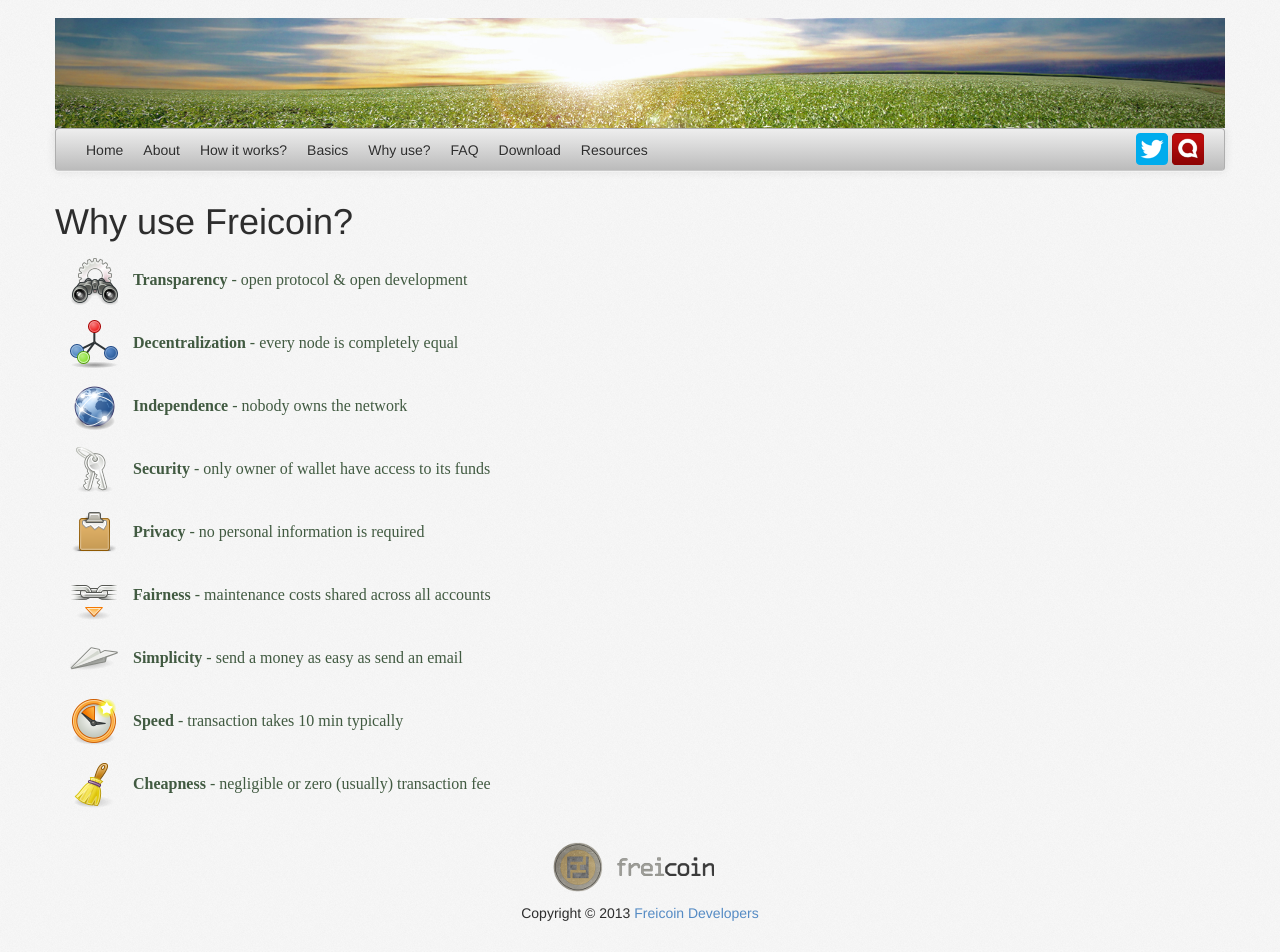
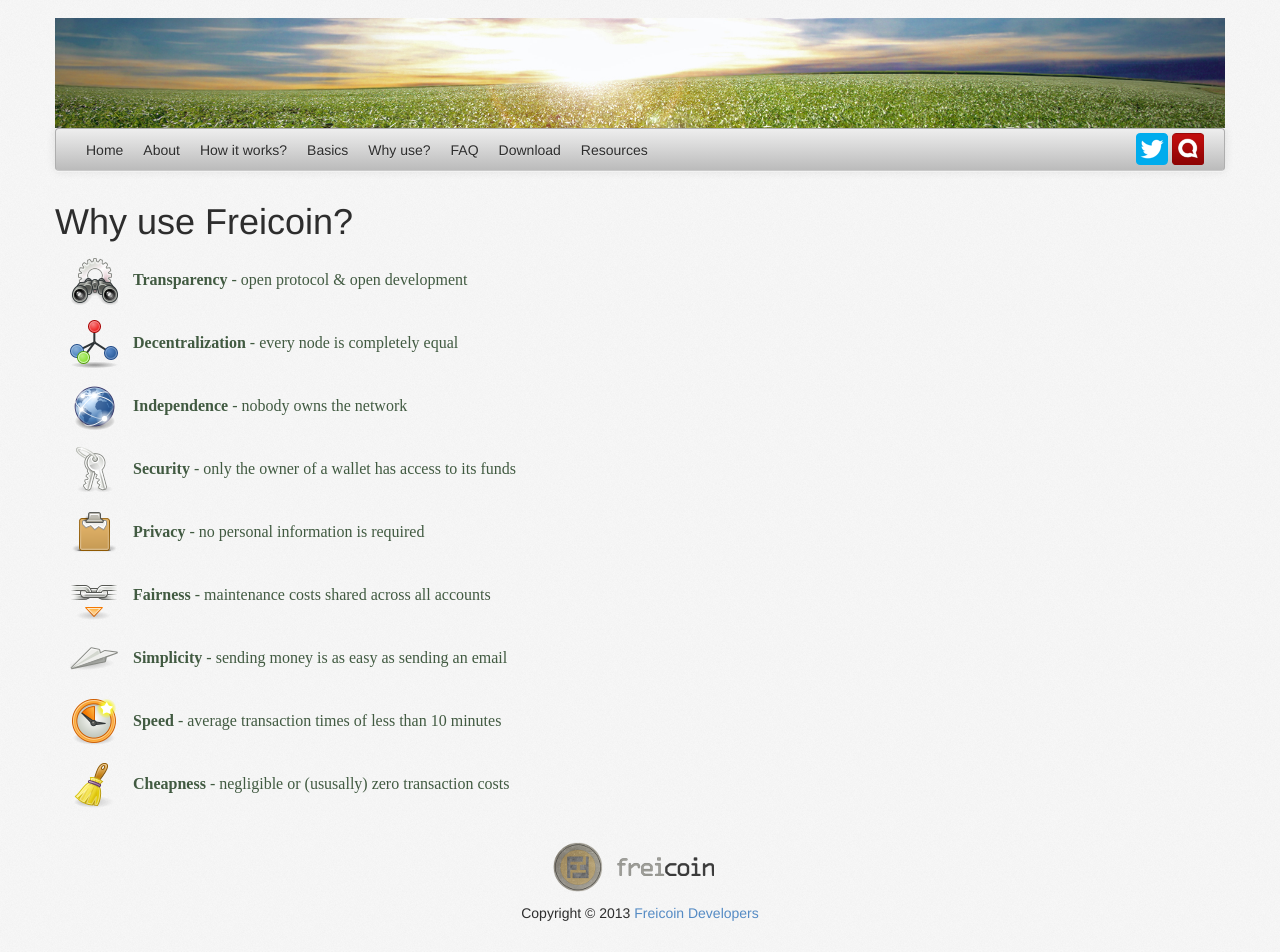
Before and after one commit to freicoin/freico.in, a Jekyll site: the page built from why/index.md, in a window 1280 px wide. Built offline with Jekyll 4.4.1, drawn with Linux system fonts in a browser that asks for light colours; nearby versions of some CDN libraries; some web fonts are replaced; comment, search, counter and statistics services are not loaded.

Commit message:
Grammar corrections

```diff
--- a/why/index.md
+++ b/why/index.md
@@ -12,11 +12,11 @@
 		<li><img src="/static/images/why/transparency.png" /><b>Transparency</b> - open protocol &amp; open development</li>
 		<li><img src="/static/images/why/decentralization.png" /><b>Decentralization</b> - every node is completely equal</li>
 		<li><img src="/static/images/why/independence.png" /><b>Independence</b> - nobody owns the network</li>
-		<li><img src="/static/images/why/security.png" /><b>Security</b> - only owner of wallet have access to its funds</li>
+		<li><img src="/static/images/why/security.png" /><b>Security</b> - only the owner of a wallet has access to its funds</li>
 		<li><img src="/static/images/why/privacy.png" /><b>Privacy</b> - no personal information is required</li>
 		<li><img src="/static/images/why/fairness.png" /><b>Fairness</b> - maintenance costs shared across all accounts</li>
-		<li><img src="/static/images/why/simplicity.png" /><b>Simplicity</b> - send a money as easy as send an email</li>
-		<li><img src="/static/images/why/speed.png" /><b>Speed</b> - transaction takes 10 min typically</li>
-		<li><img src="/static/images/why/cheapness.png" /><b>Cheapness</b> - negligible or zero (usually) transaction fee</li>
+		<li><img src="/static/images/why/simplicity.png" /><b>Simplicity</b> - sending money is as easy as sending an email</li>
+		<li><img src="/static/images/why/speed.png" /><b>Speed</b> - average transaction times of less than 10 minutes</li>
+		<li><img src="/static/images/why/cheapness.png" /><b>Cheapness</b> - negligible or (ususally) zero transaction costs</li>
 	</ul>
 </div>
```
